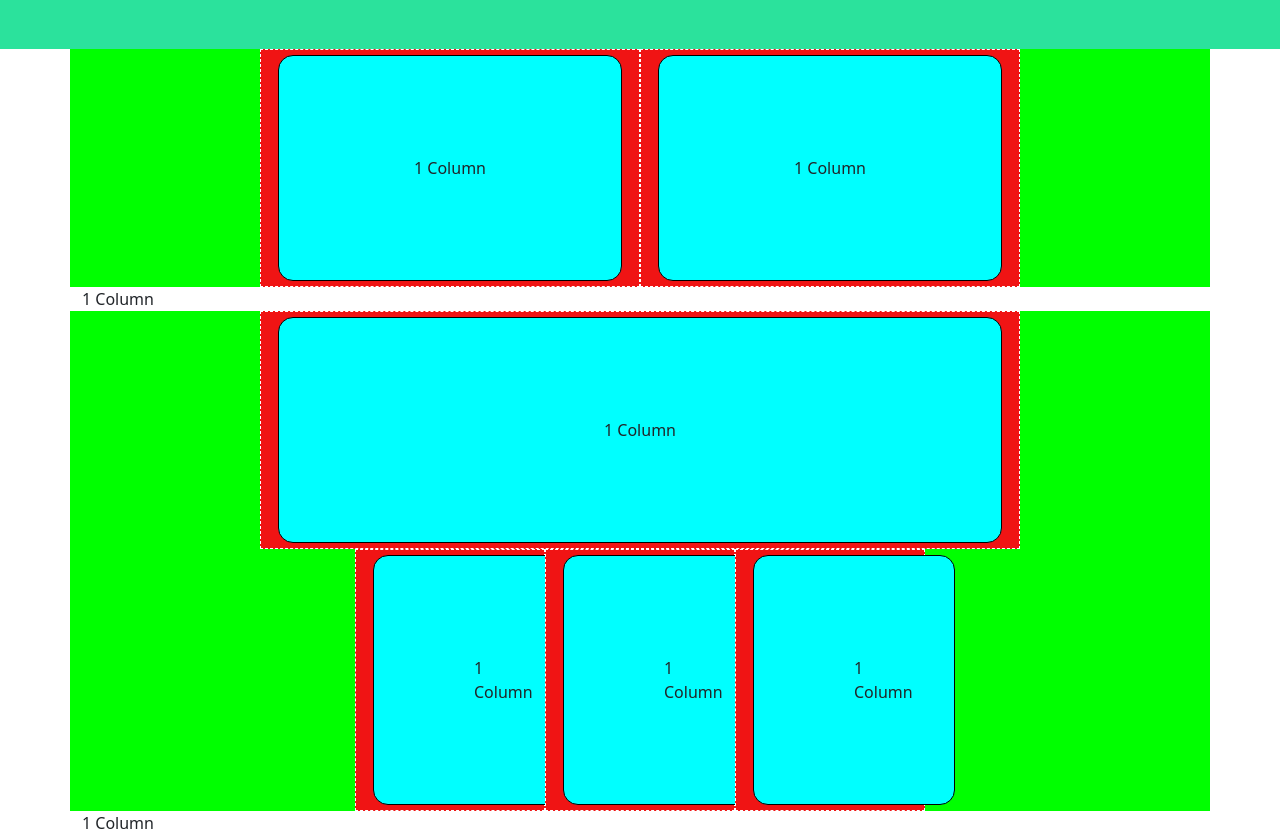
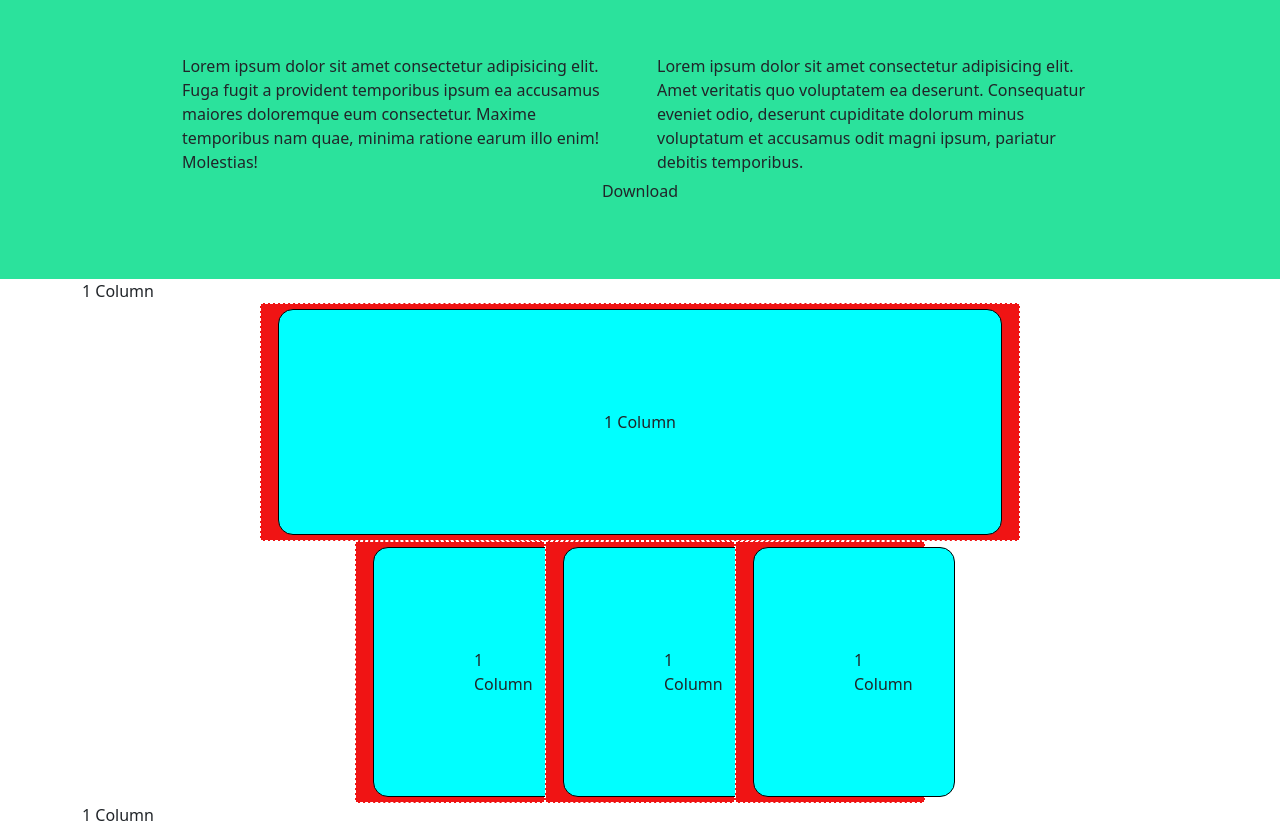
Before and after one commit to michelecanini/html-css-bootstrap-freelancer, a plain HTML site: page index.html in a window 1280 px wide. Shown: the part 1079-1914 px from the top of the page. Drawn offline with nearby package versions, Linux system fonts and the light colour scheme.

Commit message:
updated three sections about

```diff
--- a/css/style.css
+++ b/css/style.css
@@ -69,16 +69,12 @@ MAIN - SECOND SECTION PORTFOLIO
     text-align: center;
 }
 
-.back-g{
-    background-color:lime;
-}
-
 .second_sec{
     background-color: rgb(240, 20, 20);
     border: 1px dashed white;
 }
 
-.col-content{
+.col_content{
     border-radius: 15px;
     background-color: aqua;
     border: 1px solid black;
@@ -96,3 +92,17 @@ MAIN - THREE SECTION ABOUT
     height: 100px;
     text-align: center;
 }
+
+.col_content_about{
+    border-radius: 15px;
+    margin: 5px;
+    text-align: left;
+}
+
+.three_sec{
+    background-color: rgb(43, 226, 156);
+}
+
+.back_g{
+    background-color:lime;
+}
--- a/index.html
+++ b/index.html
@@ -94,32 +94,32 @@
                 <div class="container">
                     <div class="row justify-content-center">
                         <div class="col-12 col-md-6 col-lg-4">
-                            <div class="col-content">
+                            <div class="col_content">
                                 1 Column
                             </div>
                         </div>
                         <div class="col-12 col-md-6 col-lg-4">
-                            <div class="col-content">
+                            <div class="col_content">
                                 1 Column
                             </div>
                         </div>
                         <div class="col-12 col-md-6 col-lg-4">
-                            <div class="col-content">
+                            <div class="col_content">
                                 1 Column
                             </div>
                         </div>
                         <div class="col-12 col-md-6 col-lg-4">
-                            <div class="col-content">
+                            <div class="col_content">
                                 1 Column
                             </div>
                         </div>
                         <div class="col-12 col-md-6 col-lg-4">
-                            <div class="col-content">
+                            <div class="col_content">
                                 1 Column
                             </div>
                         </div>
                         <div class="col-12 col-md-6 col-lg-4">
-                            <div class="col-content">
+                            <div class="col_content">
                                 1 Column
                             </div>
                         </div>
@@ -145,21 +145,35 @@
                 </div>
             </section>
             <!--three section-->
-            <div class="container">
-                <div class="row back-g">
-                    <div class="col-12 col-md-6 col-lg-4 offset-lg-2 second_sec">
-                        <div class="col-content">
-                            1 Column
+            <section class="three_sec">
+                <div class="container">
+                    <div class="row justify-content-center">
+                        <div class="col-12 col-md-6 col-lg-5">
+                            <div class="col_content_about">
+                                Lorem ipsum dolor sit amet consectetur adipisicing elit. Fuga fugit a provident temporibus ipsum ea accusamus maiores doloremque eum consectetur. Maxime temporibus nam quae, minima ratione earum illo enim! Molestias!
+                            </div>
+                        </div>
+                        <div class="col-12 col-md-6 col-lg-5">
+                            <div class="col_content_about">
+                                Lorem ipsum dolor sit amet consectetur adipisicing elit. Amet veritatis quo voluptatem ea deserunt. Consequatur eveniet odio, deserunt cupiditate dolorum minus voluptatum et accusamus odit magni ipsum, pariatur debitis temporibus.
+                            </div>
                         </div>
                     </div>
-                    <div class="col-12 col-md-6 col-lg-4 second_sec">
-                        <div class="col-content">
-                            1 Column
+                    </div>
+                </div>
+            </section>
+             <!--button download about-->
+             <section class="title_about">
+                <div class="container">
+                    <div class="row">
+                    <div class="col-12">
+                        <div>
+                            <div>Download</div>
                         </div>
                     </div>
+                    </div>
                 </div>
-                </div>
-            </div>
+            </section>
             <!--title contact- four section-->
             <div class="container">
                 <div class="row">
@@ -170,9 +184,9 @@
             </div>
             <!--four section-->
             <div class="container">
-                <div class="row back-g">
+                <div class="row">
                     <div class="col-12 col-md-12 col-lg-8 offset-lg-2 second_sec">
-                        <div class="col-content">
+                        <div class="col_content">
                             1 Column
                         </div>
                     </div>
@@ -190,19 +204,19 @@
         <footer>
             <!--address end social footer-->
             <div class="container">
-                <div class="row back-g">
+                <div class="row">
                     <div class="col-12 col-md-6 col-lg-2 offset-lg-3 second_sec">
-                        <div class="col-content">
+                        <div class="col_content">
                             1 Column
                         </div>
                     </div>
                     <div class="col-12 col-md-6 col-lg-2 second_sec">
-                        <div class="col-content">
+                        <div class="col_content">
                             1 Column
                         </div>
                     </div>
                     <div class="col-12 col-md-6 col-lg-2 second_sec">
-                        <div class="col-content">
+                        <div class="col_content">
                             1 Column
                         </div>
                     </div>
```
